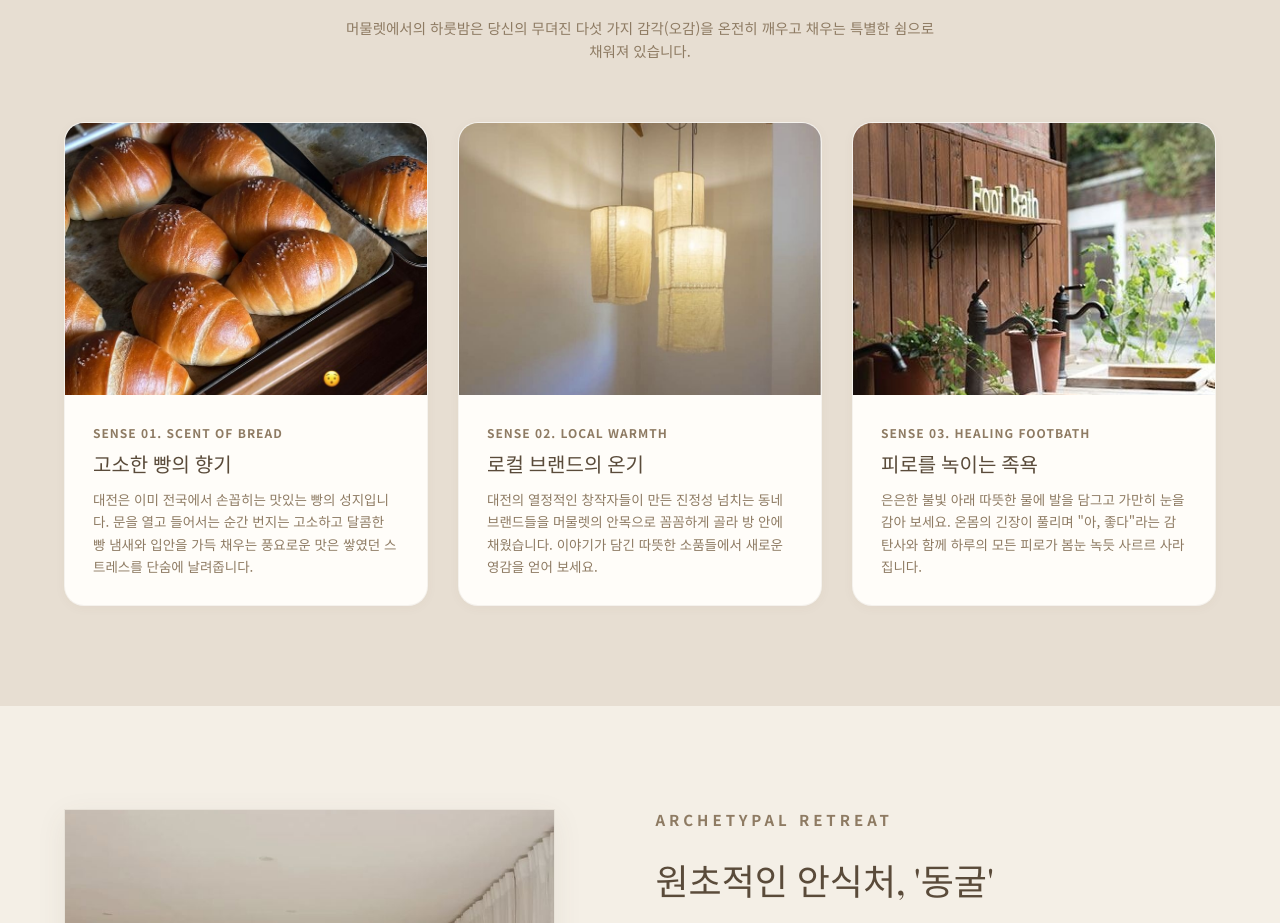
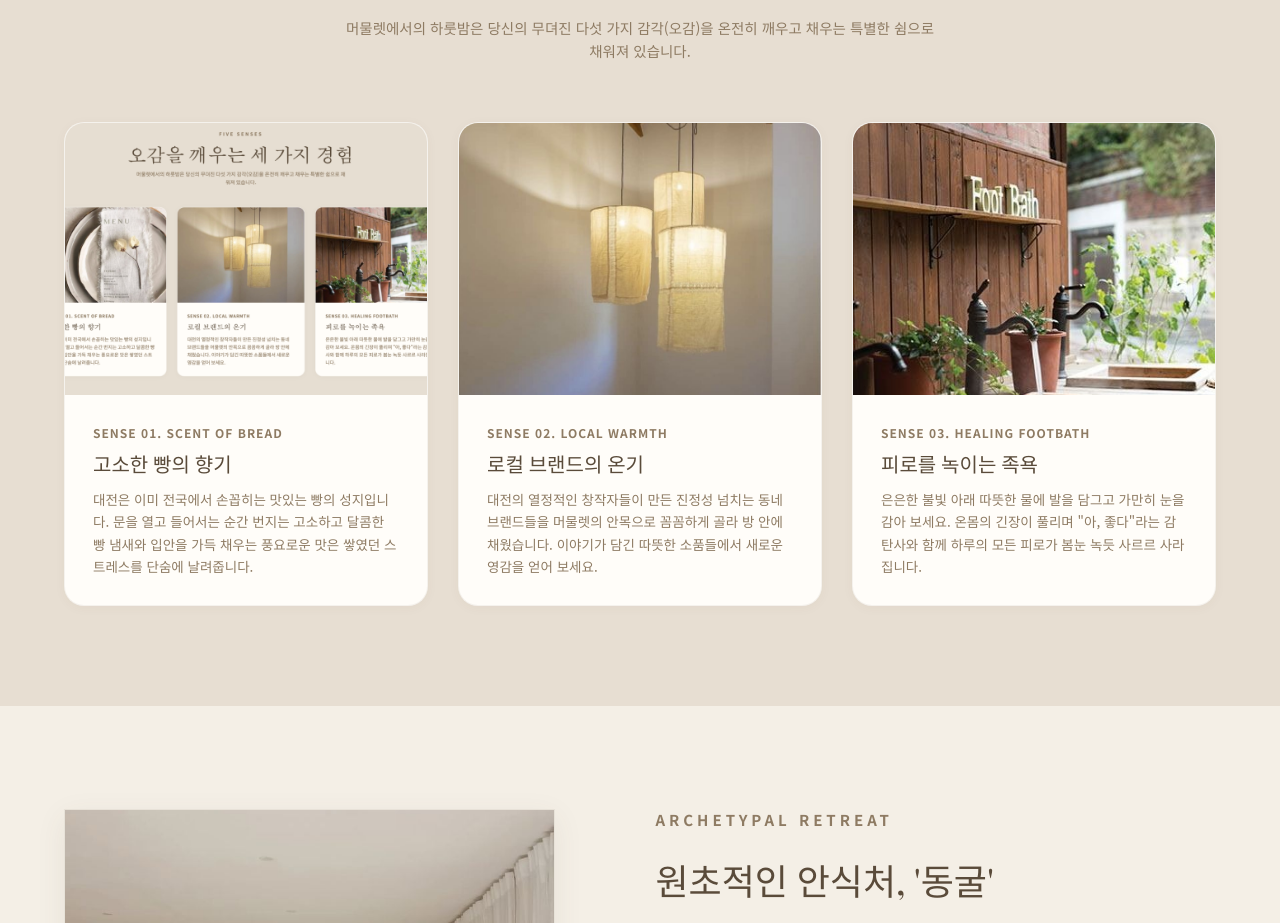
Before and after one commit to werzxcvu4521xspe-ctrl/mermullte_web, a Next.js app: page /about in a window 1280 px wide. Shown: the part 1455-2378 px from the top of the page. Built offline with nearby package versions, Linux system fonts and the light colour scheme; no server answers; a web font is replaced by a local one.

Commit message:
Update: Thu May 21 17:10:44 KST 2026

```diff
--- a/src/app/about/page.js
+++ b/src/app/about/page.js
@@ -68,7 +68,7 @@ export default function AboutPage() {
               <div className={styles.facImgBox}>
                 {/* eslint-disable-next-line @next/next/no-img-element */}
                 <img
-                  src="/images/menu.jpg"
+                  src="/images/about_bread.jpg"
                   alt="Bread Holy Land Daejeon"
                   className={styles.facImg}
                 />
--- a/src/app/page.js
+++ b/src/app/page.js
@@ -60,7 +60,8 @@ export default async function Home() {
       const filesToCopy = [
         { src: 'media__1779298896802.jpg', dest: 'room2.jpg' },
         { src: 'media__1779298905323.jpg', dest: 'room1.jpg' },
-        { src: 'media__1779348099605.jpg', dest: 'menu.jpg' },
+        { src: 'media__1779350613776.jpg', dest: 'menu.jpg' },
+        { src: 'media__1779350886037.png', dest: 'about_bread.jpg' },
         { src: 'media__1779298911253.jpg', dest: 'lamps.jpg' },
         { src: 'media__1779298916447.jpg', dest: 'dining.jpg' },
         { src: 'media__1779301254393.jpg', dest: 'yoga.jpg' },
```
Also changed, not shown: public/images/about_bread.jpg (added), public/images/menu.jpg.
